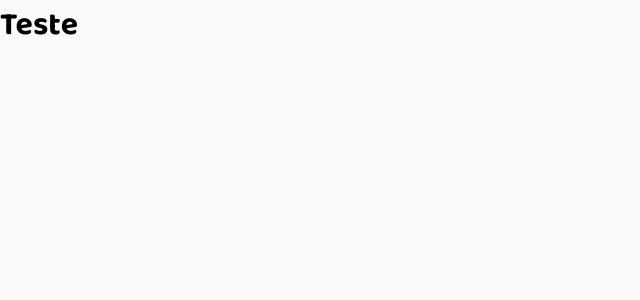
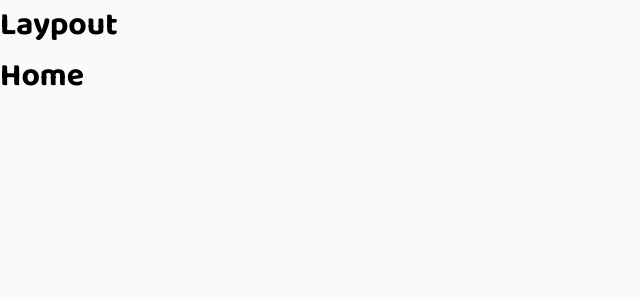
Before and after one commit to ThompsonMss/desafio-coffe-delivery-rocketseat, a React (Vite) app: page /home in a window 1280 px wide. Shown: the top 300 px of the page, without its empty margins (0-640 px from the left). Built offline with nearby package versions, Linux system fonts and the light colour scheme.

Commit message:
add: routers

```diff
--- a/package.json
+++ b/package.json
@@ -12,6 +12,7 @@
     "phosphor-react": "^1.4.1",
     "react": "^18.2.0",
     "react-dom": "^18.2.0",
+    "react-router-dom": "^6.3.0",
     "styled-components": "^5.3.5"
   },
   "devDependencies": {
--- a/src/App.tsx
+++ b/src/App.tsx
@@ -3,12 +3,13 @@ import React from 'react'
 import { ThemeProvider } from 'styled-components'
 import { GlobalStyles } from '@/styles/global'
 import { defaultTheme } from '@/styles/theme/defaultTheme'
+import { RoutesController } from '@/routes'
 
 function App() {
   return (
     <ThemeProvider theme={defaultTheme}>
       <GlobalStyles />
-      <h1>Teste</h1>
+      <RoutesController />
     </ThemeProvider>
   )
 }
--- /dev/null
+++ b/src/layouts/DefaultLayout/index.tsx
@@ -0,0 +1,11 @@
+import React from 'react'
+import { Outlet } from 'react-router-dom'
+
+export function DefaultLayout() {
+  return (
+    <header>
+      <h1>Laypout</h1>
+      <Outlet />
+    </header>
+  )
+}
--- /dev/null
+++ b/src/pages/Home/index.tsx
@@ -0,0 +1,7 @@
+import React from 'react'
+
+export function Home() {
+  return (
+    <h1>Home</h1>
+  )
+}
--- /dev/null
+++ b/src/routes/index.tsx
@@ -0,0 +1,16 @@
+import { DefaultLayout } from '@/layouts/DefaultLayout'
+import { Home } from '@/pages/Home'
+import React from 'react'
+import { BrowserRouter, Route, Routes } from 'react-router-dom'
+
+export function RoutesController() {
+  return (
+    <BrowserRouter>
+      <Routes>
+        <Route path='/' element={<DefaultLayout />}>
+          <Route path='/home' element={<Home />} />
+        </Route>
+      </Routes>
+    </BrowserRouter>
+  )
+}
```
Also changed, not shown: src/layouts/DefaultLayout/styles.ts (added), src/pages/Home/styles.ts (added), 1 other file (tests, documents, lock files or other folders).
